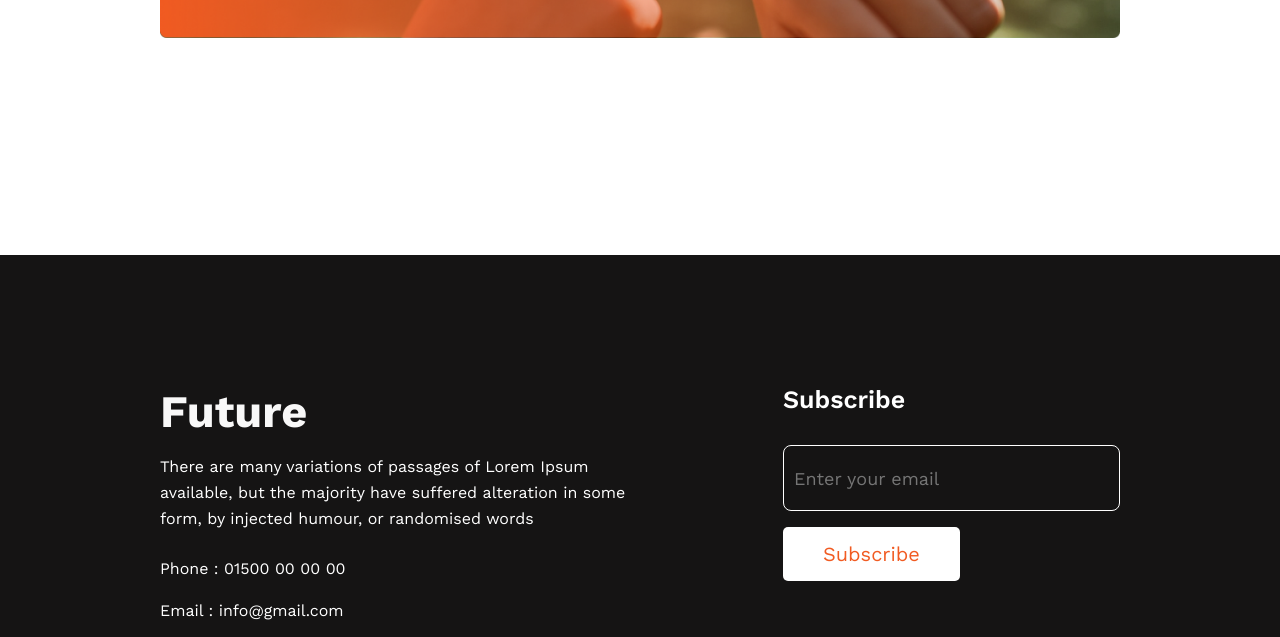
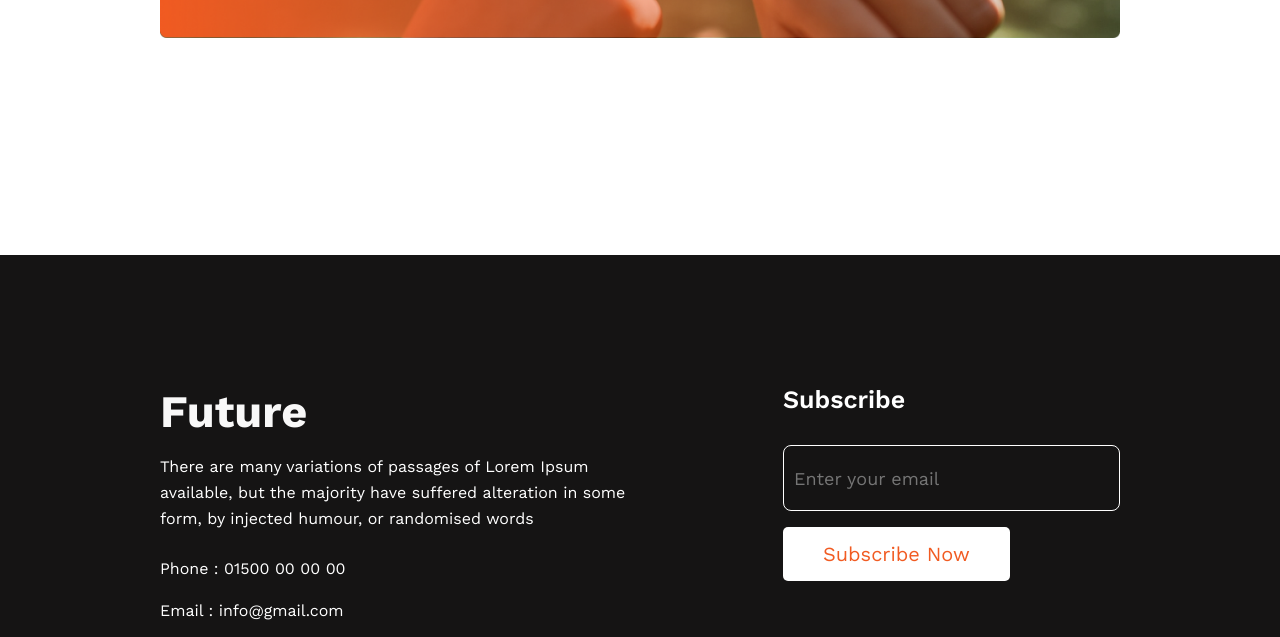
Before and after one commit to suzan-sheikh/Modul-2-newYear, a plain HTML site: page index.html in a window 1280 px wide. Shown: the part 2653-3290 px from the top of the page. Drawn offline with nearby package versions, Linux system fonts and the light colour scheme.

Commit message:
finish my work

```diff
--- a/index.html
+++ b/index.html
@@ -124,7 +124,7 @@
         <div class="subscripe-area">
           <h1>Subscribe</h1>
           <input type="email" name="#" id="" placeholder="Enter your email" />
-          <button class="btn btn2">Subscribe</button>
+          <button class="btn btn2">Subscribe Now</button>
         </div>
       </div>
     </footer>
```
